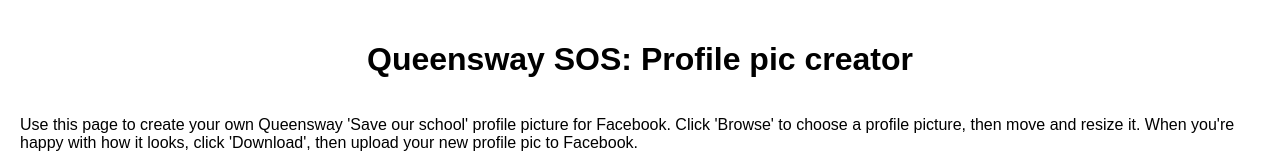
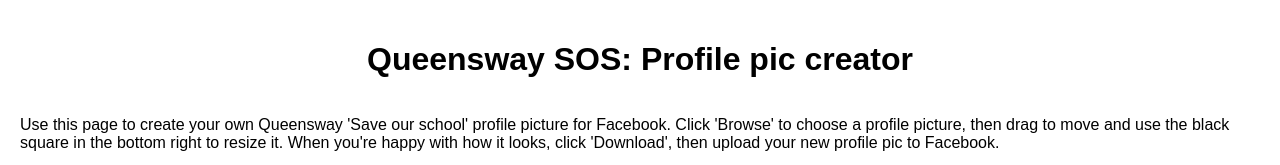
Before and after one commit to edwinning/Queensway, a plain HTML site: page index.html in a window 1280 px wide. Shown: the top 165 px of the page. Drawn offline with Linux system fonts and the light colour scheme.

Commit message:
Update index.html

```diff
--- a/index.html
+++ b/index.html
@@ -97,7 +97,7 @@
 </head>
 <body>
   <h1>Queensway SOS: Profile pic creator</h1>
-  <p>Use this page to create your own Queensway 'Save our school' profile picture for Facebook. Click 'Browse' to choose a profile picture, then move and resize it. When you're happy with how it looks, click 'Download', then upload your new profile pic to Facebook.</p>
+  <p>Use this page to create your own Queensway 'Save our school' profile picture for Facebook. Click 'Browse' to choose a profile picture, then drag to move and use the black square in the bottom right to resize it. When you're happy with how it looks, click 'Download', then upload your new profile pic to Facebook.</p>
   <input type="file" id="upload" accept="image/*">
   <div class="container">
     <div class="image-container">
```
